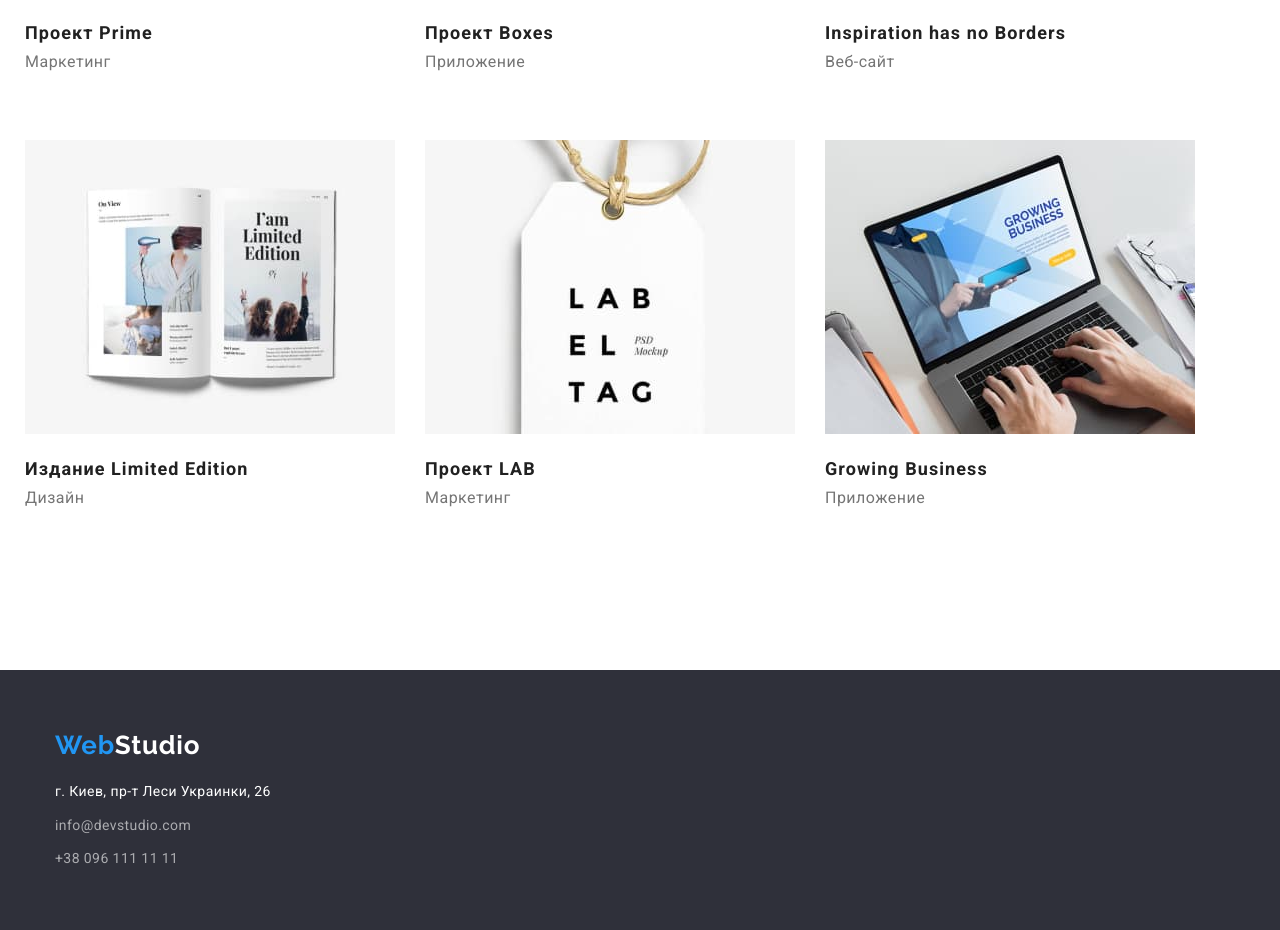
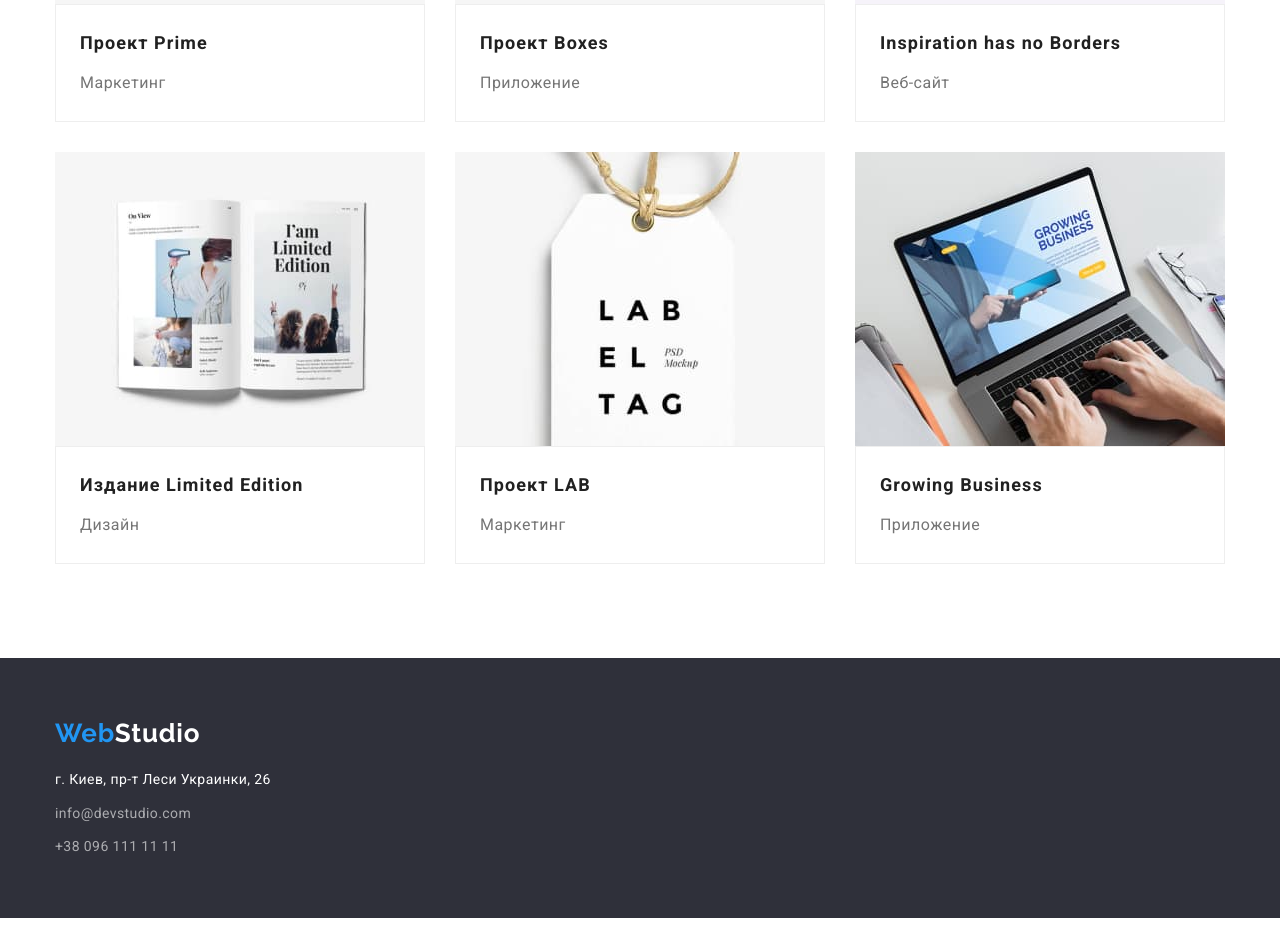
Before and after one commit to atsvyk/goit-markup-hw-03, a plain HTML site: page portfolio.html in a window 1280 px wide. Shown: the part 995-1925 px from the top of the page. Drawn offline with Linux system fonts and the light colour scheme.

Commit message:
Third try

```diff
--- a/css/styles.css
+++ b/css/styles.css
@@ -26,6 +26,11 @@ p,
 ul {
   margin: 0;
   padding: 0;
+}
+
+img {
+  display: block;
+  max-width: 100%;
 }
 
 ul{
@@ -271,7 +276,7 @@ letter-spacing: 0.03em;
 }
 
 .footer-item:not(:last-child) {
-padding-bottom: 9px;
+margin-bottom: 9px;
 }
 
 .info-links {
@@ -344,39 +349,37 @@ background-color: var(--accent-color);
 }
 
 .profile-content {
+  flex-basis: calc(100% / 3 - 30px);
   width: 370px;
   margin-right: 30px;
   margin-bottom: 30px;
 }
 
-.profile-content-min {
-  margin-right: 0;
-}
-
-.profile-content:last-child {
-  margin-right: 0;
+.card-content {
+  padding: 20px 24px;
+  border: 1px solid rgba(238, 238, 238, 1);
 }
 
 .profile-img {
-  margin-left: -30px;
   display: flex;
   flex-wrap: wrap;
+  margin-right: -30px;
+  margin-bottom: -30px;
 }
 
 .prof-img {
-  margin-bottom: 30px;
+
 }
 
 .profile-title {
-margin-bottom: 10px;
 font-size: 18px;
-line-height: 2px;
+line-height: 36px;
 letter-spacing: 0.06em;
 color: var(--secondary-title-color);
 }
 
 .profile-text {
-padding-bottom: 30px;
+margin-top: 4px;
 font-size: 16px;
 line-height: 2.25;
 letter-spacing: 0.03em;
--- a/portfolio.html
+++ b/portfolio.html
@@ -41,56 +41,74 @@
       <ul class="profile-img">
         <li class="profile-content">
           <img class="prof-img" src="./images/1.jpg" alt="1" width="370" />
+          <div class="card-content">
           <h3 class="profile-title">Технокряк</h3>
           <p class="profile-text">Веб-сайты</p>
+        </div>
         </li>
 
         <li class="profile-content">
           <img class="prof-img" src="./images/2.jpg" alt="1" width="370" />
+          <div class="card-content">
           <h3 class="profile-title">Постер New Orlean vs Golden Star</h3>
           <p class="profile-text">Дизайн</p>
+        </div>
         </li>
 
         <li class="profile-content">
           <img class="prof-img" src="./images/3.jpg" alt="1" width="370" />
+          <div class="card-content">
           <h3 class="profile-title">Ресторан Seafood</h3>
           <p class="profile-text">Приложение</p>
+        </div>
         </li>
 
         <li class="profile-content">
           <img class="prof-img" src="./images/4.jpg" alt="1" width="370" />
+          <div class="card-content">
           <h3 class="profile-title">Проект Prime</h3>
           <p class="profile-text">Маркетинг</p>
+        </div>
         </li>
 
         <li class="profile-content">
           <img class="prof-img" src="./images/5.jpg" alt="1" width="370" />
+          <div class="card-content">
           <h3 class="profile-title">Проект Boxes</h3>
           <p class="profile-text">Приложение</p>
+        </div>
         </li>
 
         <li class="profile-content">
           <img class="prof-img" src="./images/6.jpg" alt="1" width="370" />
+          <div class="card-content">
           <h3 class="profile-title">Inspiration has no Borders</h3>
           <p class="profile-text">Веб-сайт</p>
+        </div>
         </li>
 
         <li class="profile-content">
           <img class="prof-img" src="./images/7.jpg" alt="1" width="370" />
+          <div class="card-content">
           <h3 class="profile-title">Издание Limited Edition</h3>
           <p class="profile-text">Дизайн</p>
+        </div>
         </li>
 
         <li class="profile-content">
           <img class="prof-img" src="./images/8.jpg" alt="1" width="370" />
+          <div class="card-content">
           <h3 class="profile-title">Проект LAB</h3>
           <p class="profile-text">Маркетинг</p>
+        </div>
         </li>
 
         <li class="profile-content">
           <img class="prof-img" src="./images/9.jpg" alt="1" width="370" />
+          <div class="card-content">
           <h3 class="profile-title">Growing Business</h3>
           <p class="profile-text">Приложение</p>
+        </div>
         </li>
       </ul>
     </div>
@@ -99,6 +117,7 @@
     <footer class="info-links">
       <div class="container main-bottom">
       <a class="link logo-bottom" href="./"><span class="web">Web</span>Studio</a>
+      <div class="location">
       <address class="our-location footer-item">г. Киев, пр-т Леси Украинки, 26</address>
       <ul>
       <li class="footer-item"><a  href="mailto:info@devstudio.com" class="link bottom-link ">info@devstudio.com</a></li>
```
Also changed, not shown: index.html (+2 -2 lines).
